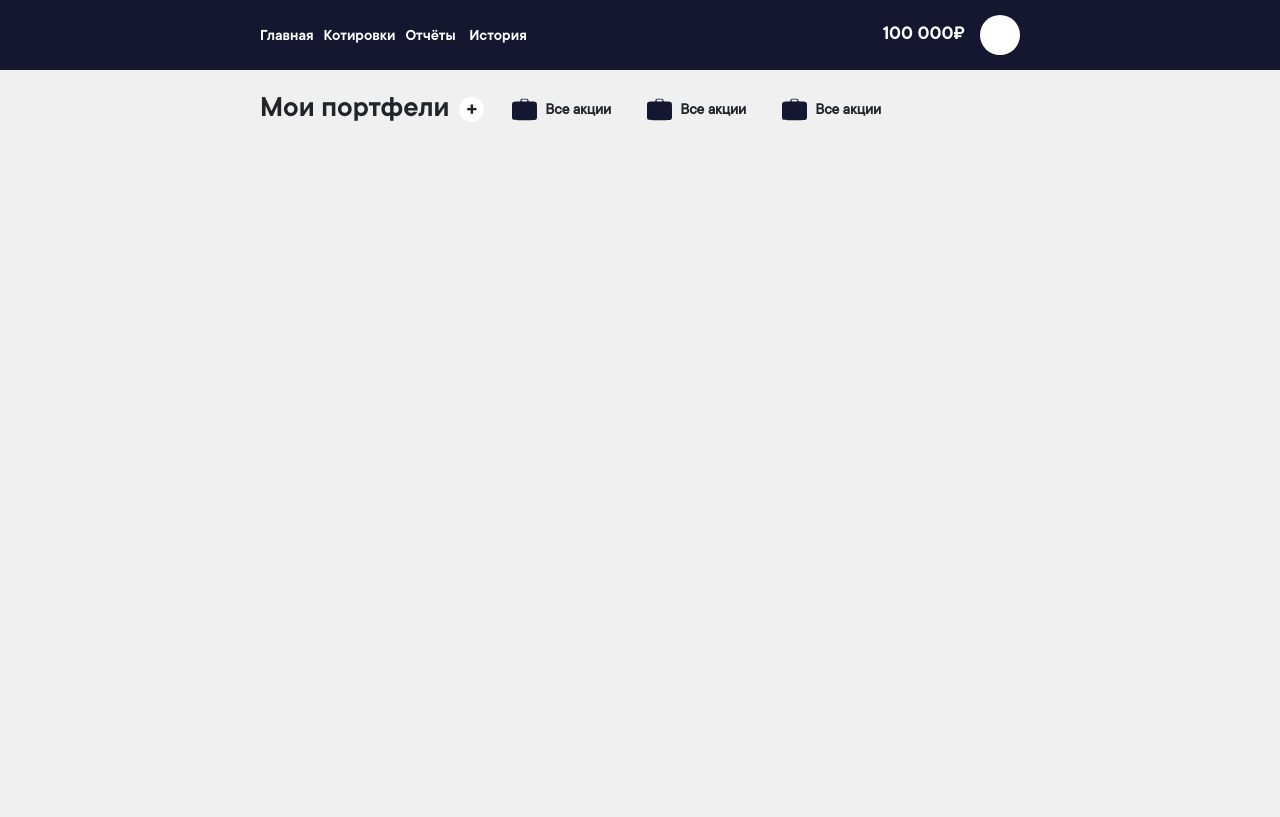
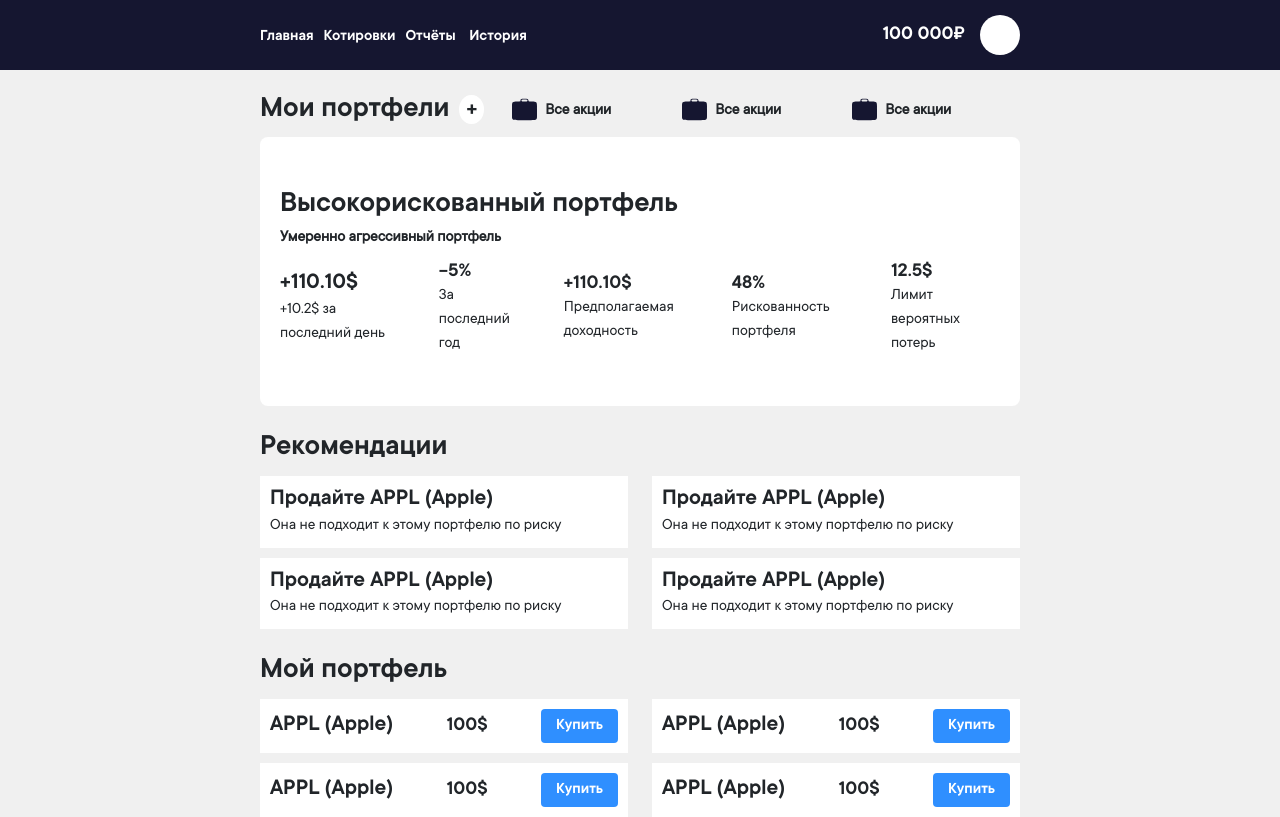
Before and after one commit to jpcdevel/accenture-front, a React (Create React App) app: page / in a window 1280 px wide. Built offline with nearby package versions, Linux system fonts and the light colour scheme.

Commit message:
basic layout added

```diff
--- a/src/components/MainDash.js
+++ b/src/components/MainDash.js
@@ -1,5 +1,8 @@
 import React from 'react'
 
+import Portfolio from './Portfolio'
+import Recommendation from './Recommendation'
+import Stock from './Stock'
 import PortfolioItemChoose from './PortfolioItemChoose'
 
 function MainDash () {
@@ -15,6 +18,24 @@ function MainDash () {
                     <PortfolioItemChoose />
                 </div>
             </div>
+
+            <Portfolio />
+
+            <h1 className="mt-4">Рекомендации</h1>
+            <div className="row">
+                <Recommendation />
+                <Recommendation />
+                <Recommendation />
+                <Recommendation />
+            </div>
+
+            <h1 className="mt-4">Мой портфель</h1>
+            <div className="row">
+                <Stock />
+                <Stock />
+                <Stock />
+                <Stock />
+            </div>
         </div>
     )
 }
--- /dev/null
+++ b/src/components/Portfolio.js
@@ -0,0 +1,49 @@
+import React from 'react'
+
+function Portfolio () {
+    return (
+        <div className="portfolioOverview d-block mt-2">
+            <h1>Высокорискованный портфель</h1>
+            <b>Умеренно агрессивный портфель</b>
+            <div className="portfolioParams">
+                <div>
+                    <h2>+110.10$</h2>
+                    <p>
+                        +10.2$ за последний день
+                    </p>
+                </div>
+
+                <div className="ms-5 paramBox">
+                    <h3>-5%</h3>
+                    <p>
+                        За последний год
+                    </p>
+                </div>
+
+                <div className="ms-5 paramBox">
+                    <h3>+110.10$</h3>
+                    <p>
+                        Предполагаемая доходность
+                    </p>
+                </div>
+
+                <div className="ms-5 paramBox">
+                    <h3>48%</h3>
+                    <p>
+                        Рискованность портфеля
+                    </p>
+                </div>
+
+                <div className="ms-5 paramBox">
+                    <h3>12.5$</h3>
+                    <p>
+                        Лимит вероятных потерь
+                    </p>
+                </div>
+
+            </div>
+        </div>
+    )
+}
+
+export default Portfolio;
--- /dev/null
+++ b/src/components/Recommendation.js
@@ -0,0 +1,18 @@
+import React from 'react'
+
+function Recommendation () {
+    return (
+        <div className="col-6">
+            <div className="defaultBox">
+                <h2>
+                    Продайте APPL (Apple)
+                </h2>
+                <p>
+                    Она не подходит к этому портфелю по риску
+                </p>
+            </div>
+        </div>
+    )
+}
+
+export default Recommendation
--- /dev/null
+++ b/src/components/Stock.js
@@ -0,0 +1,17 @@
+import React from 'react'
+
+function Stock () {
+    return (
+        <div className="col-6">
+            <div className="defaultBox d-flex" style={{justifyContent: 'space-between', alignItems: 'center'}}>
+                <h2>
+                    APPL (Apple)
+                </h2>
+                <h3>100$</h3>
+                <button className="defaultBtn">Купить</button>
+            </div>
+        </div>
+    )
+}
+
+export default Stock
--- a/src/static/css/App.css
+++ b/src/static/css/App.css
@@ -101,12 +101,11 @@ input::placeholder, textarea::placeholder {
   display: flex;
   align-items: center;
   overflow-x: scroll;
-  max-width: 100%;
 }
 
 .addPortfolio {
-  width: 25px;
-  height: 25px;
+  min-width: 25px;
+  min-height: 25px;
   background: #fff;
   border-radius: 50%;
   display: flex;
@@ -119,6 +118,7 @@ input::placeholder, textarea::placeholder {
 
 .portfolios {
   display: flex;
+  overflow-x: scroll;
 }
 
 .portfolioItemChoose {
@@ -127,6 +127,7 @@ input::placeholder, textarea::placeholder {
   border-radius: 8px;
   cursor: pointer;
   transition: .2s;
+  min-width: 150px;
 }
 
 .activeWhite {
@@ -136,3 +137,37 @@ input::placeholder, textarea::placeholder {
 .portfolioItemChoose:hover {
   background: #fff;
 }
+
+.portfolioOverview {
+  width: 100%;
+  border-radius: 8px;
+  background: #fff;
+  display: flex;
+  align-items: center;
+  padding: 50px 20px;
+}
+
+.portfolioParams {
+  margin-top: 10px;
+  display: flex;
+  align-items: center;
+}
+
+.paramBox {
+  max-width: 120px;
+}
+
+.defaultBox {
+  margin-top: 10px;
+  background: #fff;
+  width: 100%;
+  padding: 10px;
+}
+
+.defaultBtn {
+  background: #2F8FFF;
+  color: #fff;
+  border-radius: 4px;
+  border: none;
+  padding: 5px 15px;
+}
```
